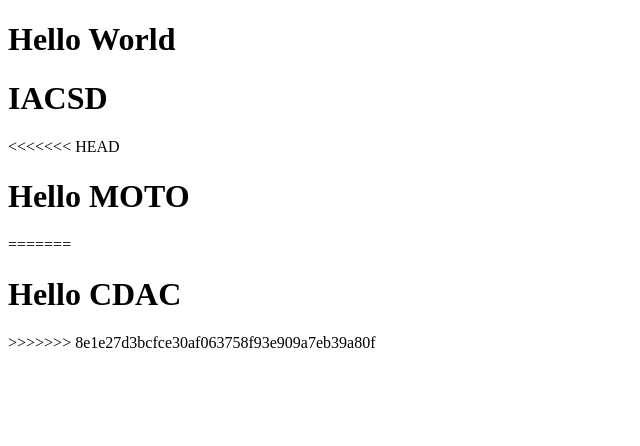
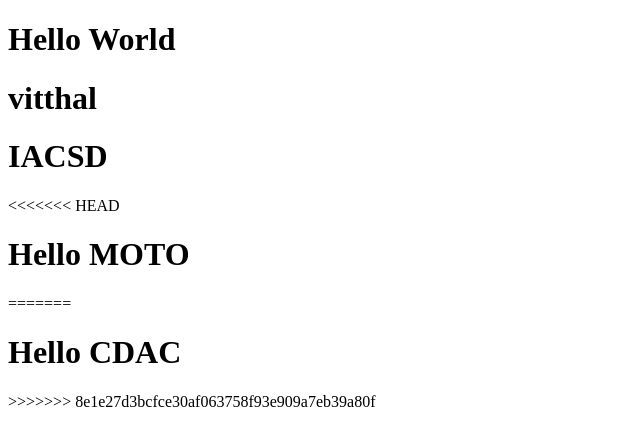
Before and after one commit to oshoup521/solution, a website: page public/index.html in a window 1280 px wide. Shown: the whole page, without its empty margins (0-640 px from the left). Drawn offline with Linux system fonts and the light colour scheme.

Commit message:
vitthal commit

```diff
--- a/public/index.html
+++ b/public/index.html
@@ -8,6 +8,7 @@
 </head>
 <body>
     <h1>Hello World</h1>
+    <h1>vitthal</h1>
     <h1>IACSD</h1>
 <<<<<<< HEAD
     <h1>Hello MOTO</h1>
```
